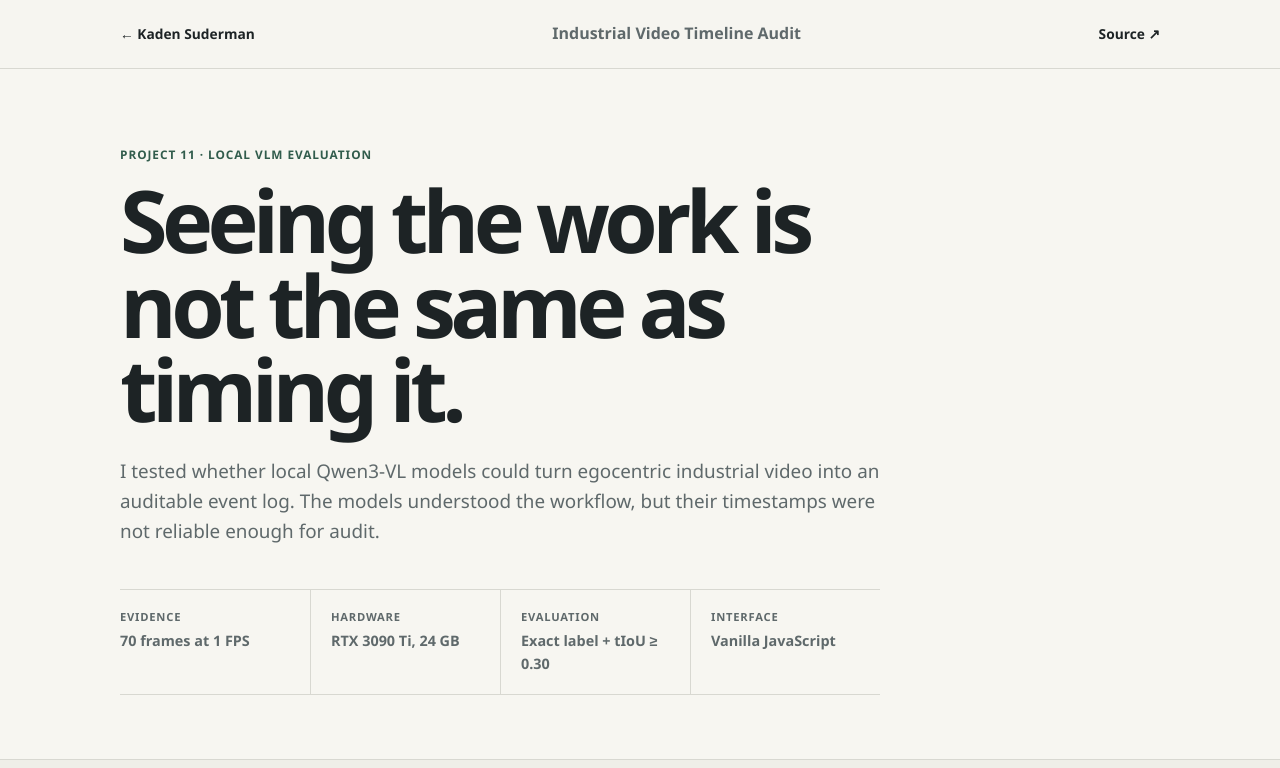
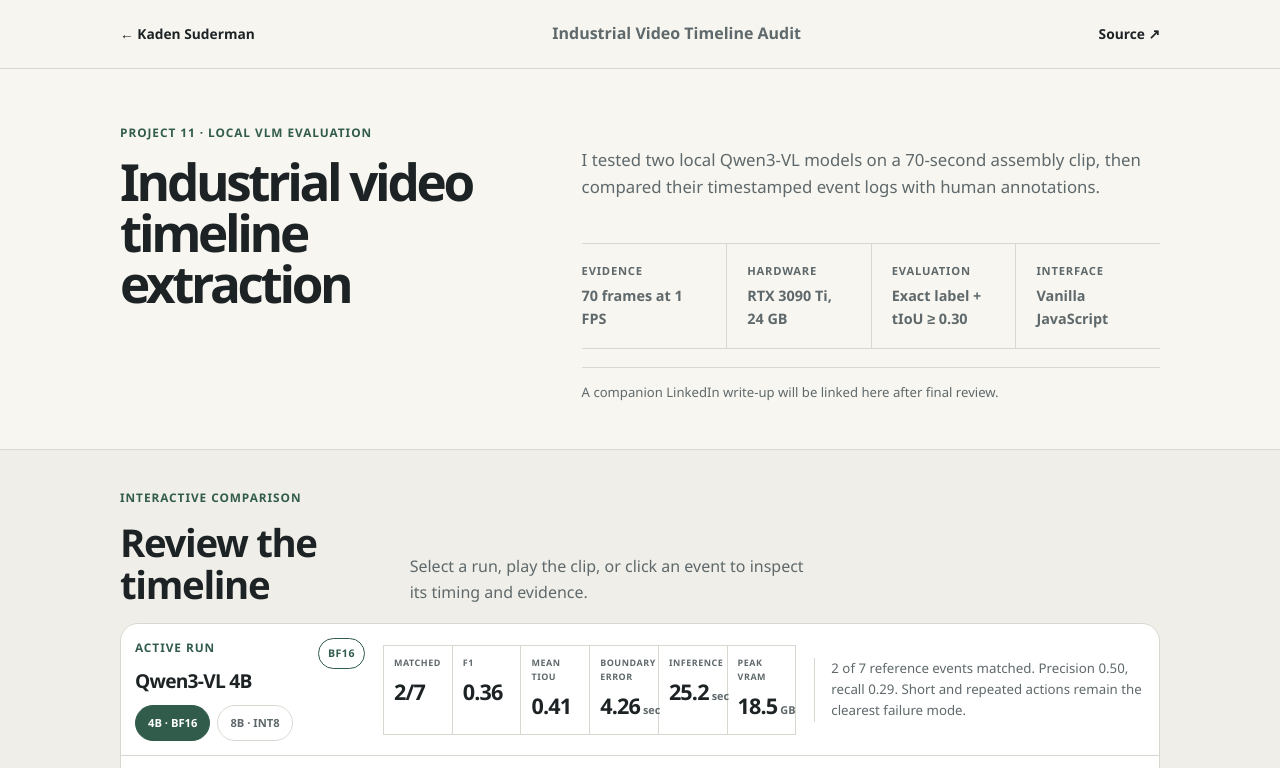
Before and after one commit to superKabe/superKabe.github.io, a Jekyll site: the page projects/qwen-timeline/index.html, which Jekyll copies as it is, in a window 1280 px wide. Shown: the top 768 px of the page. Built offline with Jekyll 4.4.1, drawn with Linux system fonts in a browser that asks for light colours; some of the changed text lies outside the part shown; grey boxes are pictures that could not be loaded.

Commit message:
Refine Qwen case study layout and glossary

```diff
--- a/projects/qwen-timeline/index.html
+++ b/projects/qwen-timeline/index.html
@@ -35,13 +35,12 @@
         <div class="shell project-hero-grid">
           <div>
             <p class="eyebrow">Project 11 · Local VLM evaluation</p>
-            <h1>Seeing the work is not the same as timing it.</h1>
+            <h1>Industrial video timeline extraction</h1>
           </div>
           <div class="project-summary">
             <p class="lead">
-              I tested whether local Qwen3-VL models could turn egocentric industrial
-              video into an auditable event log. The models understood the workflow,
-              but their timestamps were not reliable enough for audit.
+              I tested two local Qwen3-VL models on a 70-second assembly clip, then
+              compared their timestamped event logs with human annotations.
             </p>
             <dl class="project-facts">
               <div><dt>Evidence</dt><dd>70 frames at 1 FPS</dd></div>
@@ -49,6 +48,9 @@
               <div><dt>Evaluation</dt><dd>Exact label + tIoU ≥ 0.30</dd></div>
               <div><dt>Interface</dt><dd>Vanilla JavaScript</dd></div>
             </dl>
+            <p class="companion-note">
+              A companion LinkedIn write-up will be linked here after final review.
+            </p>
           </div>
         </div>
       </section>
@@ -57,16 +59,30 @@
         <div class="shell">
           <header class="section-heading comparison-heading">
             <div>
-              <p class="eyebrow">Interactive audit surface</p>
-              <h2 id="comparison-title">Inspect the prediction against the clip.</h2>
+              <p class="eyebrow">Interactive comparison</p>
+              <h2 id="comparison-title">Review the timeline</h2>
             </div>
             <p>
-              Play the video or click an event. The playhead, scrubber, active labels,
-              and event detail stay synchronized.
+              Select a run, play the clip, or click an event to inspect its timing and evidence.
             </p>
           </header>
 
           <div class="audit-workspace">
+            <aside class="run-panel" aria-label="Active run summary">
+              <div class="run-controls">
+                <div class="run-heading">
+                  <div>
+                    <p class="eyebrow">Active run</p>
+                    <h3 id="active-model-title">Qwen3-VL 4B</h3>
+                  </div>
+                  <span class="precision-badge" id="precision-badge">BF16</span>
+                </div>
+                <div class="model-switcher" id="model-switcher" aria-label="Select model run"></div>
+              </div>
+              <div class="metrics" id="metrics" aria-label="Evaluation and runtime metrics"></div>
+              <p class="run-finding" id="finding-copy"></p>
+            </aside>
+
             <div class="video-column">
               <div class="video-frame">
                 <video
@@ -102,26 +118,12 @@
               </div>
             </div>
 
-            <aside class="run-panel" aria-label="Active run summary">
-              <div class="run-heading">
+            <div class="timeline-panel">
+              <div class="timeline-heading">
                 <div>
-                  <p class="eyebrow">Active run</p>
-                  <h3 id="active-model-title">Qwen3-VL 4B</h3>
+                  <p class="eyebrow">Human reference vs. model prediction</p>
+                  <h3>Timeline</h3>
                 </div>
-                <span class="precision-badge" id="precision-badge">BF16</span>
-              </div>
-              <div class="model-switcher" id="model-switcher" aria-label="Select model run"></div>
-              <div class="metrics" id="metrics" aria-label="Evaluation and runtime metrics"></div>
-              <p class="run-finding" id="finding-copy"></p>
-            </aside>
-          </div>
-
-          <div class="timeline-panel">
-            <div class="timeline-heading">
-              <div>
-                <p class="eyebrow">Human reference vs. model prediction</p>
-                <h3>The timeline is the evaluation.</h3>
-              </div>
               <div class="legend" aria-label="Event status legend">
                 <span><i class="legend-swatch matched"></i>Matched</span>
                 <span><i class="legend-swatch missed"></i>Missed or mislocalized</span>
@@ -171,6 +173,7 @@
               <div class="detail-score"><span>tIoU</span><strong>n/a</strong></div>
             </div>
           </div>
+          </div>
         </div>
       </section>
 
@@ -178,8 +181,8 @@
         <div class="shell">
           <header class="section-heading results-heading">
             <div>
-              <p class="eyebrow">Result</p>
-              <h2 id="results-title">More capacity helped, but did not solve the timeline.</h2>
+              <p class="eyebrow">Current analysis</p>
+              <h2 id="results-title">Results</h2>
             </div>
             <p>
               The 8B run matched one additional event and localized the matched events
@@ -211,8 +214,8 @@
       <section class="method-section" aria-labelledby="method-title">
         <div class="shell method-grid">
           <div>
-            <p class="eyebrow">Method and limits</p>
-            <h2 id="method-title">Built for inspection, not a production claim.</h2>
+            <p class="eyebrow">Experiment notes</p>
+            <h2 id="method-title">Method and limits</h2>
           </div>
           <div class="method-notes">
             <article>
@@ -245,6 +248,26 @@
           </div>
         </div>
       </section>
+
+      <section class="glossary-section" aria-labelledby="glossary-title">
+        <div class="shell">
+          <header class="compact-heading">
+            <p class="eyebrow">Reference</p>
+            <h2 id="glossary-title">Glossary</h2>
+          </header>
+          <dl class="glossary-grid">
+            <div><dt>VLM</dt><dd>A vision-language model that reasons across images or video and text.</dd></div>
+            <div><dt>Qwen3-VL</dt><dd>Alibaba’s open-weight vision-language model family used for both runs.</dd></div>
+            <div><dt>4B / 8B</dt><dd>Approximate parameter counts: four billion and eight billion model parameters.</dd></div>
+            <div><dt>BF16</dt><dd>A 16-bit floating-point format used for the 4B model weights and compute.</dd></div>
+            <div><dt>INT8 / FP16</dt><dd>The 8B run used 8-bit weights with 16-bit floating-point compute to fit local GPU memory.</dd></div>
+            <div><dt>Temporal IoU</dt><dd>The overlap between predicted and reference time intervals divided by their combined duration.</dd></div>
+            <div><dt>1 FPS</dt><dd>One sampled frame per second, giving the model 70 frames from the 70-second clip.</dd></div>
+            <div><dt>Precision / recall / F1</dt><dd>Precision measures correct predictions, recall measures recovered reference events, and F1 balances both.</dd></div>
+            <div><dt>Boundary error</dt><dd>The absolute timing error at the start and end of matched events.</dd></div>
+          </dl>
+        </div>
+      </section>
     </main>
 
     <footer class="project-footer">
--- a/projects/qwen-timeline/qwen-timeline.css
+++ b/projects/qwen-timeline/qwen-timeline.css
@@ -1,17 +1,39 @@
+.qwen-hero {
+  padding-block: 54px 46px;
+}
+
+.qwen-hero .project-hero-grid {
+  display: grid;
+  grid-template-columns: minmax(300px, .8fr) minmax(0, 1.2fr);
+  gap: clamp(36px, 6vw, 76px);
+  align-items: start;
+}
+
 .qwen-hero h1 {
-  max-width: 760px;
+  max-width: 520px;
+  font-size: clamp(2.25rem, 4vw, 3.7rem);
+  line-height: 1;
+}
+
+.qwen-hero .project-summary {
+  max-width: none;
 }
 
 .project-summary .lead {
-  margin: 0 0 28px;
+  margin: 0 0 22px;
   color: var(--muted);
-  font-size: clamp(1rem, 1.8vw, 1.18rem);
+  font-size: 1.05rem;
 }
 
 .comparison-section,
 .results-section,
-.method-section {
-  padding-block: 76px;
+.method-section,
+.glossary-section {
+  padding-block: 56px;
+}
+
+.comparison-section {
+  padding-block: 38px;
 }
 
 .comparison-section {
@@ -21,28 +43,28 @@
 
 .section-heading {
   display: grid;
-  grid-template-columns: minmax(0, 1.1fr) minmax(280px, .7fr);
-  gap: clamp(32px, 7vw, 100px);
+  grid-template-columns: minmax(220px, .55fr) minmax(300px, 1fr);
+  gap: clamp(28px, 5vw, 64px);
   align-items: end;
-  margin-bottom: 34px;
+  margin-bottom: 18px;
 }
 
 .section-heading h2 {
-  max-width: 700px;
   margin: 0;
-  font-size: clamp(2rem, 4.6vw, 4.2rem);
-  line-height: 1;
-  letter-spacing: -.055em;
+  font-size: clamp(1.7rem, 3vw, 2.4rem);
+  line-height: 1.1;
+  letter-spacing: -.035em;
 }
 
 .section-heading > p {
   margin: 0;
   color: var(--muted);
+  max-width: 680px;
 }
 
 .audit-workspace {
-  display: grid;
-  grid-template-columns: minmax(0, 1.48fr) minmax(300px, .72fr);
+  display: flex;
+  flex-direction: column;
   overflow: hidden;
   border: 1px solid var(--line);
   border-radius: var(--radius);
@@ -51,14 +73,16 @@
 
 .video-column {
   min-width: 0;
-  padding: clamp(16px, 2.5vw, 28px);
-  border-right: 1px solid var(--line);
+  padding: 12px 14px;
+  border-bottom: 1px solid var(--line);
 }
 
 .video-frame {
   position: relative;
   overflow: hidden;
-  aspect-ratio: 16 / 9;
+  width: 100%;
+  max-height: 340px;
+  aspect-ratio: 3 / 1;
   background: #101716;
   border-radius: 10px;
 }
@@ -140,7 +164,7 @@
   display: flex;
   gap: 16px;
   align-items: center;
-  padding-top: 18px;
+  padding-top: 9px;
 }
 
 .now-label {
@@ -183,7 +207,12 @@
 }
 
 .run-panel {
-  padding: clamp(24px, 3vw, 36px);
+  display: grid;
+  grid-template-columns: 230px minmax(0, 1fr) minmax(230px, .8fr);
+  gap: 18px;
+  align-items: center;
+  padding: 14px;
+  border-bottom: 1px solid var(--line);
 }
 
 .run-heading {
@@ -196,7 +225,7 @@
 .run-heading h3,
 .timeline-heading h3 {
   margin: 0;
-  font-size: clamp(1.45rem, 2.4vw, 2rem);
+  font-size: 1.2rem;
   line-height: 1.05;
   letter-spacing: -.04em;
 }
@@ -214,7 +243,7 @@
 .model-switcher {
   display: flex;
   gap: 7px;
-  margin: 26px 0 22px;
+  margin: 14px 0 0;
 }
 
 .model-button {
@@ -243,23 +272,23 @@
 
 .metrics {
   display: grid;
-  grid-template-columns: repeat(2, minmax(0, 1fr));
+  grid-template-columns: repeat(6, minmax(0, 1fr));
   border-top: 1px solid var(--line);
   border-left: 1px solid var(--line);
 }
 
 .metric {
-  min-height: 92px;
-  padding: 14px;
+  min-height: 72px;
+  padding: 10px;
   border-right: 1px solid var(--line);
   border-bottom: 1px solid var(--line);
 }
 
 .metric-label {
   display: block;
-  margin-bottom: 8px;
+  margin-bottom: 5px;
   color: var(--muted);
-  font-size: .61rem;
+  font-size: .56rem;
   font-weight: 760;
   letter-spacing: .06em;
   text-transform: uppercase;
@@ -267,7 +296,7 @@
 
 .metric-value {
   display: block;
-  font-size: clamp(1.28rem, 2.5vw, 1.9rem);
+  font-size: clamp(1rem, 1.7vw, 1.35rem);
   font-weight: 720;
   letter-spacing: -.04em;
 }
@@ -281,18 +310,16 @@
 }
 
 .run-finding {
-  margin: 20px 0 0;
-  padding-top: 18px;
-  border-top: 1px solid var(--line);
+  margin: 0;
+  padding-left: 16px;
+  border-left: 1px solid var(--line);
   color: var(--muted);
   font-size: .83rem;
 }
 
 .timeline-panel {
-  margin-top: 20px;
-  padding: clamp(22px, 4vw, 42px);
-  border: 1px solid var(--line);
-  border-radius: var(--radius);
+  margin: 0;
+  padding: 14px;
   background: var(--white);
 }
 
@@ -334,7 +361,7 @@
 }
 
 .scrubber-wrap {
-  margin: 38px 0 22px;
+  margin: 14px 0 10px;
 }
 
 .scrubber-wrap label {
@@ -405,13 +432,13 @@
 
 .timeline-grid {
   display: grid;
-  grid-template-columns: 112px minmax(650px, 1fr);
+  grid-template-columns: 104px minmax(650px, 1fr);
   min-width: 780px;
 }
 
 .track-labels {
   display: grid;
-  grid-template-rows: 26px 64px 64px;
+  grid-template-rows: 22px 50px 50px;
   border: 1px solid var(--line);
   border-right: 0;
   background: var(--paper);
@@ -455,7 +482,7 @@
 .tracks {
   position: relative;
   display: grid;
-  grid-template-rows: 26px 64px 64px;
+  grid-template-rows: 22px 50px 50px;
   border: 1px solid var(--line);
   background-image: repeating-linear-gradient(90deg, transparent 0, transparent calc(14.285% - 1px), rgba(95, 105, 107, .13) calc(14.285% - 1px), rgba(95, 105, 107, .13) 14.285%);
 }
@@ -468,7 +495,7 @@
 
 .tick {
   position: absolute;
-  top: 8px;
+  top: 7px;
   transform: translateX(-50%);
 }
 
@@ -487,8 +514,8 @@
 
 .event-block {
   position: absolute;
-  top: 10px;
-  bottom: 10px;
+  top: 8px;
+  bottom: 8px;
   min-width: 7px;
   overflow: hidden;
   padding: 7px 8px;
@@ -553,7 +580,7 @@
 .playhead {
   position: absolute;
   z-index: 4;
-  top: 26px;
+  top: 22px;
   bottom: 0;
   left: 0;
   width: 2px;
@@ -572,13 +599,13 @@
 }
 
 .event-detail {
-  min-height: 116px;
+  min-height: 82px;
   display: grid;
   grid-template-columns: 112px minmax(0, 1fr) 90px;
   gap: 24px;
   align-items: center;
-  margin-top: 20px;
-  padding: 20px 22px;
+  margin-top: 10px;
+  padding: 12px 16px;
   border: 1px solid var(--line);
   border-radius: 10px;
   background: var(--paper);
@@ -644,8 +671,8 @@
 }
 
 .result-grid article {
-  min-height: 210px;
-  padding: clamp(22px, 3vw, 32px);
+  min-height: 160px;
+  padding: 22px;
   border-right: 1px solid var(--line);
   border-bottom: 1px solid var(--line);
 }
@@ -656,7 +683,7 @@
 }
 
 .result-grid span {
-  margin-bottom: 42px;
+  margin-bottom: 22px;
   color: var(--green);
   font-size: .7rem;
   font-weight: 760;
@@ -665,7 +692,7 @@
 
 .result-grid strong {
   margin-bottom: 10px;
-  font-size: clamp(1.3rem, 2.5vw, 2rem);
+  font-size: clamp(1.2rem, 2vw, 1.65rem);
   letter-spacing: -.035em;
 }
 
@@ -693,7 +720,7 @@
 
 .method-grid h2 {
   margin: 0;
-  font-size: clamp(2rem, 4.2vw, 3.8rem);
+  font-size: clamp(1.7rem, 3vw, 2.4rem);
   line-height: 1.02;
   letter-spacing: -.05em;
 }
@@ -728,35 +755,74 @@
   text-underline-offset: 3px;
 }
 
-@media (max-width: 900px) {
-  .audit-workspace {
-    grid-template-columns: 1fr;
+.companion-note {
+  margin: 18px 0 0;
+  padding-top: 14px;
+  border-top: 1px solid var(--line);
+  color: var(--muted);
+  font-size: .82rem;
 }
 
-  .video-column {
-    border-right: 0;
+.glossary-section {
+  border-top: 1px solid var(--line);
+  background: var(--paper-2);
+}
+
+.compact-heading {
+  margin-bottom: 24px;
+}
+
+.compact-heading h2 {
+  margin: 0;
+  font-size: clamp(1.7rem, 3vw, 2.4rem);
+  letter-spacing: -.035em;
+}
+
+.glossary-grid {
+  display: grid;
+  grid-template-columns: repeat(3, minmax(0, 1fr));
+  margin: 0;
+  border-top: 1px solid var(--line);
+  border-left: 1px solid var(--line);
+}
+
+.glossary-grid > div {
+  min-height: 138px;
+  padding: 18px;
+  border-right: 1px solid var(--line);
   border-bottom: 1px solid var(--line);
 }
 
-  .run-panel {
-    display: grid;
-    grid-template-columns: minmax(220px, .8fr) minmax(0, 1.2fr);
-    gap: 0 24px;
+.glossary-grid dt {
+  margin-bottom: 8px;
+  font-weight: 760;
 }
 
-  .run-heading,
-  .model-switcher,
-  .run-finding {
-    grid-column: 1;
+.glossary-grid dd {
+  margin: 0;
+  color: var(--muted);
+  font-size: .86rem;
 }
 
-  .metrics {
-    grid-column: 2;
-    grid-row: 1 / span 3;
+@media (max-width: 1100px) {
+  .run-panel {
+    grid-template-columns: 220px minmax(0, 1fr);
+  }
+
+  .run-finding {
+    grid-column: 1 / -1;
+    padding: 12px 0 0;
+    border-top: 1px solid var(--line);
+    border-left: 0;
   }
 }
 
 @media (max-width: 820px) {
+  .qwen-hero .project-hero-grid {
+    grid-template-columns: 1fr;
+    gap: 24px;
+  }
+
   .comparison-section,
   .results-section,
   .method-section {
@@ -771,6 +837,10 @@
 
   .result-grid {
     grid-template-columns: 1fr;
+  }
+
+  .glossary-grid {
+    grid-template-columns: repeat(2, minmax(0, 1fr));
   }
 
   .result-grid article {
@@ -792,7 +862,12 @@
   }
 
   .metrics {
+    grid-template-columns: repeat(2, minmax(0, 1fr));
     margin-top: 18px;
+  }
+
+  .run-finding {
+    margin-top: 16px;
   }
 
   .timeline-heading {
@@ -809,6 +884,10 @@
 
   .video-hud {
     justify-content: flex-end;
+  }
+
+  .video-frame {
+    aspect-ratio: 1 / 1;
   }
 
   .now-reading,
@@ -838,6 +917,14 @@
     display: inline;
     margin-right: 8px;
   }
+
+  .glossary-grid {
+    grid-template-columns: 1fr;
+  }
+
+  .glossary-grid > div {
+    min-height: 0;
+  }
 }
 
 @media (prefers-reduced-motion: reduce) {
```
Lines whose indentation alone changed are shown as unchanged.
